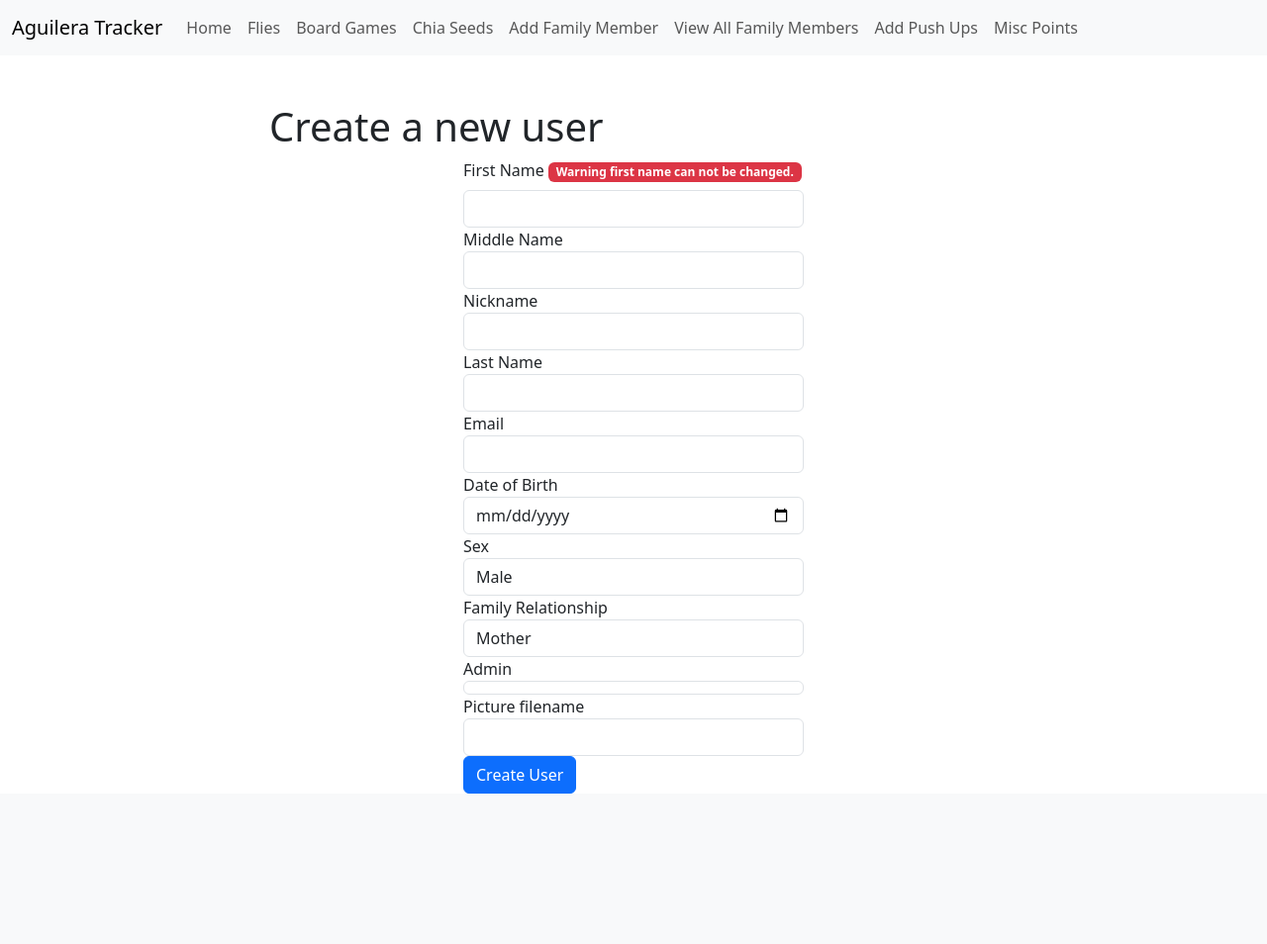
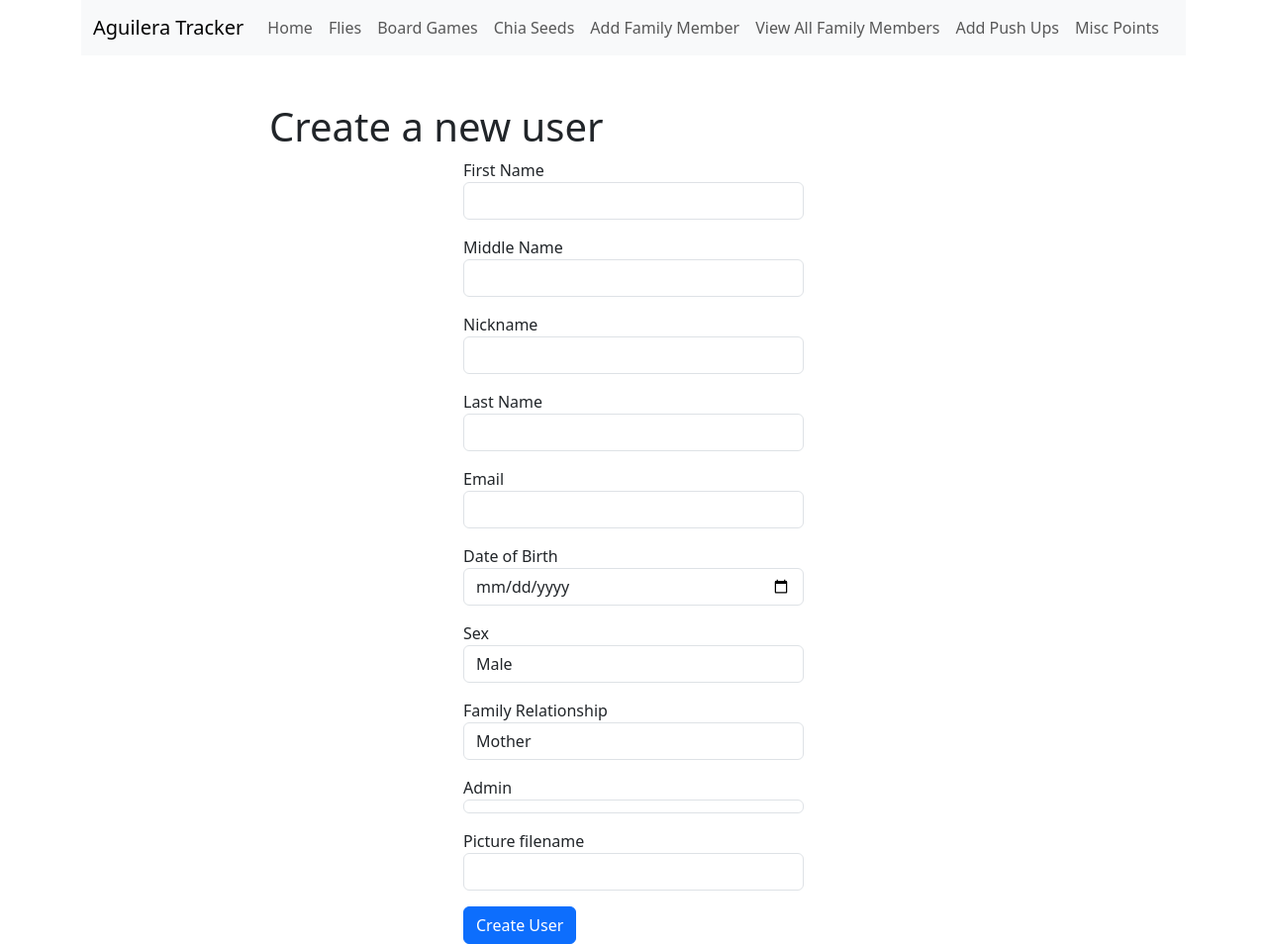
Before and after one commit to aguileraGit/familyTracker, a Flask app: page /addFamilyMember in a window 1280 px wide. Shown: the whole page at 99% size. Before the commit the page ends 802 px from the top, so only its background shows below. Run offline with Flask 2, Linux system fonts and the light colour scheme; parts of the project's set-up code (start-up, migrations or seed data) failed here and were passed over; some libraries are stand-ins or nearby versions.

Commit message:
Form looks prettier. User can change first name.

```diff
--- a/app.py
+++ b/app.py
@@ -27,7 +27,6 @@ analytics = pointsAnalytics()
 # Define a route to render the user form
 @app.route('/', methods=['GET', 'POST'])
 def index():
-
     #Create leader board table
     leaderboardTable = analytics.generateLeaderBoard()
 
@@ -37,7 +36,6 @@ def index():
     graphJSON = json.dumps(fig, cls=plotly.utils.PlotlyJSONEncoder)
 
     return render_template('index.html', leaderboardTable=leaderboardTable, graphJSON=graphJSON)
-
 
 #Define route to fly page
 @app.route('/flies', methods=['GET', 'POST'])
@@ -186,7 +184,6 @@ def editFamilyMember():
             flash('No user ID provided', 'danger')
             return redirect('/')
 
-
         #Get user data from DB by ID
         userInfoFromDB = family_members.objects.get(id=userID)
 
@@ -213,14 +210,11 @@ def editFamilyMember():
     #On request: process form. See addFamilyMember
     if request.method == 'POST':
         form = family_member_form(request.form)
-        print('ID')
-        print(request.args.get('id'))
-
-        #Need to update this so it looks for ID and not firstname.
 
         if form.validate():
             userID = request.args.get('id')
-            family_members.objects(id=userID).update(middleName=form.middleName.data,
+            family_members.objects(id=userID).update(firstName = form.firstName.data,
+                                                    middleName=form.middleName.data,
                                                     lastName=form.lastName.data,
                                                     nickName=form.nickName.data,
                                                     email=form.email.data,
--- a/templates/addFamilyMember.html
+++ b/templates/addFamilyMember.html
@@ -8,44 +8,43 @@
       <div class="col-md-6 offset-md-3">
         <form method="POST">
           {{ form.csrf_token }}
-          <div class="">
+          <div class="mb-3">
             {{ form.firstName.label(class="form-control-label") }}
-            <h6 class="badge bg-danger">Warning first name can not be changed.</h6>
             {{ form.firstName(class="form-control") }}
           </div>
-          <div class="">
+          <div class="mb-3">
             {{ form.middleName.label(class="form-control-label") }}
             {{ form.middleName(class="form-control") }}
           </div>
-          <div class="">
+          <div class="mb-3">
             {{ form.nickName.label(class="form-control-label") }}
             {{ form.nickName(class="form-control") }}
           </div>
-          <div class="">
+          <div class="mb-3">
             {{ form.lastName.label(class="form-control-label") }}
             {{ form.lastName(class="form-control") }}
           </div>
-          <div class="">
+          <div class="mb-3">
             {{ form.email.label(class="form-control-label") }}
             {{ form.email(class="form-control") }}
           </div>
-          <div class="">
+          <div class="mb-3">
             {{ form.dob.label(class="form-control-label") }}
             {{ form.dob(class="form-control DateTimeField") }}
           </div>
-          <div class="">
+          <div class="mb-3">
             {{ form.mf.label(class="form-control-label") }}
             {{ form.mf(class="form-control") }}
           </div>
-          <div class="">
+          <div class="mb-3">
             {{ form.familyRelationship.label(class="form-control-label") }}
             {{ form.familyRelationship(class="form-control") }}
           </div>
-          <div class="">
+          <div class="mb-3">
             {{ form.admin.label(class="form-control-label") }}
             {{ form.admin(class="form-control") }}
           </div>
-          <div class="">
+          <div class="mb-3">
             {{ form.pictureFilename.label(class="form-control-label") }}
             {{ form.pictureFilename(class="form-control") }}
           </div>
--- a/templates/addPushUps.html
+++ b/templates/addPushUps.html
@@ -7,15 +7,15 @@
       <div class="col-md-6 offset-md-3">
         <form method="POST">
           {{ form.csrf_token }}
-          <div class="">
+          <div class="mb-3">
             {{ form.dateAdded.label(class="form-control-label") }}
             {{ form.dateAdded(class="form-control DateTimeField") }}
           </div>
-          <div class="">
+          <div class="mb-3">
             {{ form.count.label(class="form-control-label") }}
             {{ form.count(class="form-control") }}
           </div>
-          <div class="">
+          <div class="mb-3">
             {{ form.winner.label(class="form-control-label") }}
             {{ form.winner(class="form-control") }}
           </div>
--- a/templates/base.html
+++ b/templates/base.html
@@ -15,7 +15,7 @@
   <body>
 
     <div class="container">
-      <div class="col-lg-8 col-md-10 col-sm-12">
+      <div class="">
         {% with messages = get_flashed_messages(with_categories=true) %}
           {% if messages %}
             {% for category, message in messages %}
@@ -28,6 +28,7 @@
       </div>
     </div>
 
+    <div class="container">
       <nav class="navbar navbar-expand-lg navbar-light bg-light">
         <div class="container-fluid">
           <a class="navbar-brand" href="#">Aguilera Tracker</a>
@@ -48,6 +49,7 @@
           </div>
         </div>
       </nav>
+  </div>
 
 
     <!-- Main content -->
--- a/templates/chiaseeds.html
+++ b/templates/chiaseeds.html
@@ -7,15 +7,15 @@
       <div class="col-md-6 offset-md-3">
         <form method="POST">
           {{ form.csrf_token }}
-          <div class="">
+          <div class="mb-3">
             {{ form.dow.label(class="form-control-label") }}
             {{ form.dow(class="form-control DateTimeField") }}
           </div>
-          <div class="">
+          <div class="mb-3">
             {{ form.winner.label(class="form-control-label") }}
             {{ form.winner(class="form-control") }}
           </div>
-          <div class="">
+          <div class="mb-3">
             {{ form.points.label(class="form-control-label") }}
             {{ form.points(class="form-control") }}
           </div>
--- a/templates/viewAllFamilyMembers.html
+++ b/templates/viewAllFamilyMembers.html
@@ -9,7 +9,7 @@
         {% for user in users %}
         <div class="col">
             <div class="card border-dark mb-3" style="max-width: 400px;">
-                <div class="row text-end text-secondary"><a href="editFamilyMember?id={{user.id}}"><i class="bi bi-person-fill-gear"></i></a></div>
+                <div class="row text-end text-secondary"><a href="editFamilyMember?id={{user.id}}"><i class="bi bi-person-fill-gear me-2"></i></a></div>
                 <div class="row">
                     <div class="col-md-3">
                         <img src="..." class="img-fluid rounded-start" alt="Picture">
```
Also changed, not shown: templates/boardgames.html (+4 -4 lines), templates/editFamilyMember.html (+11 -11 lines), templates/flies.html (+3 -23 lines), templates/misc.html (+4 -4 lines), todo.md (+2 -5 lines). Lines whose indentation alone changed are shown as unchanged.
